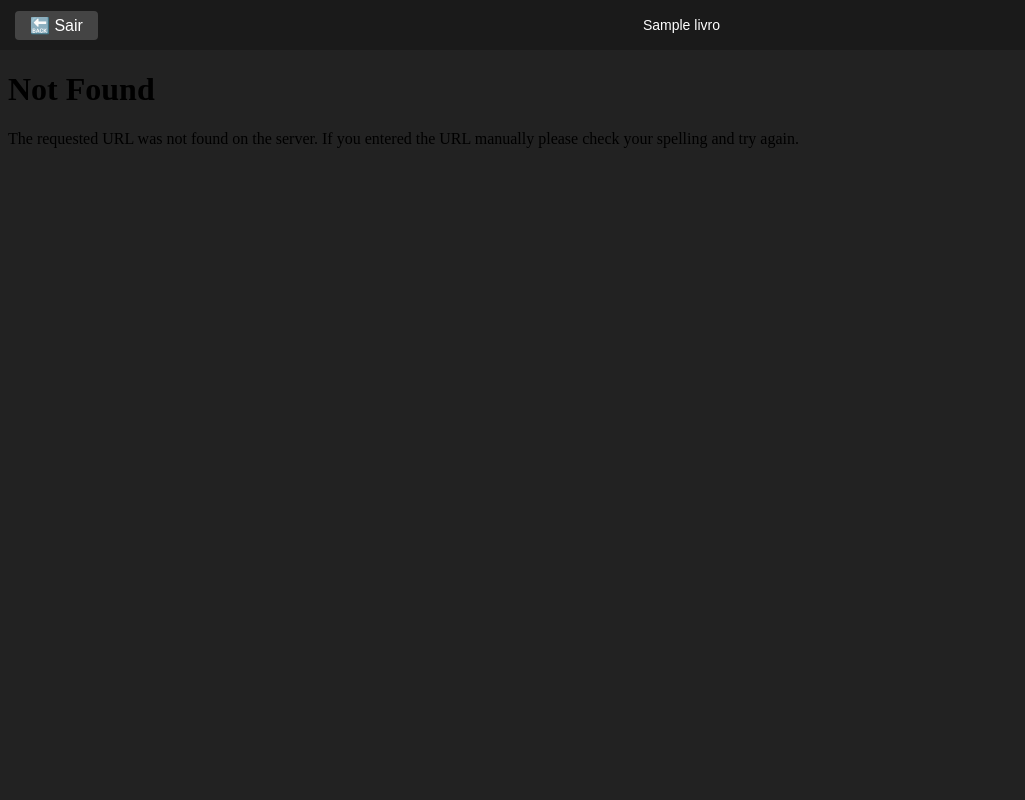
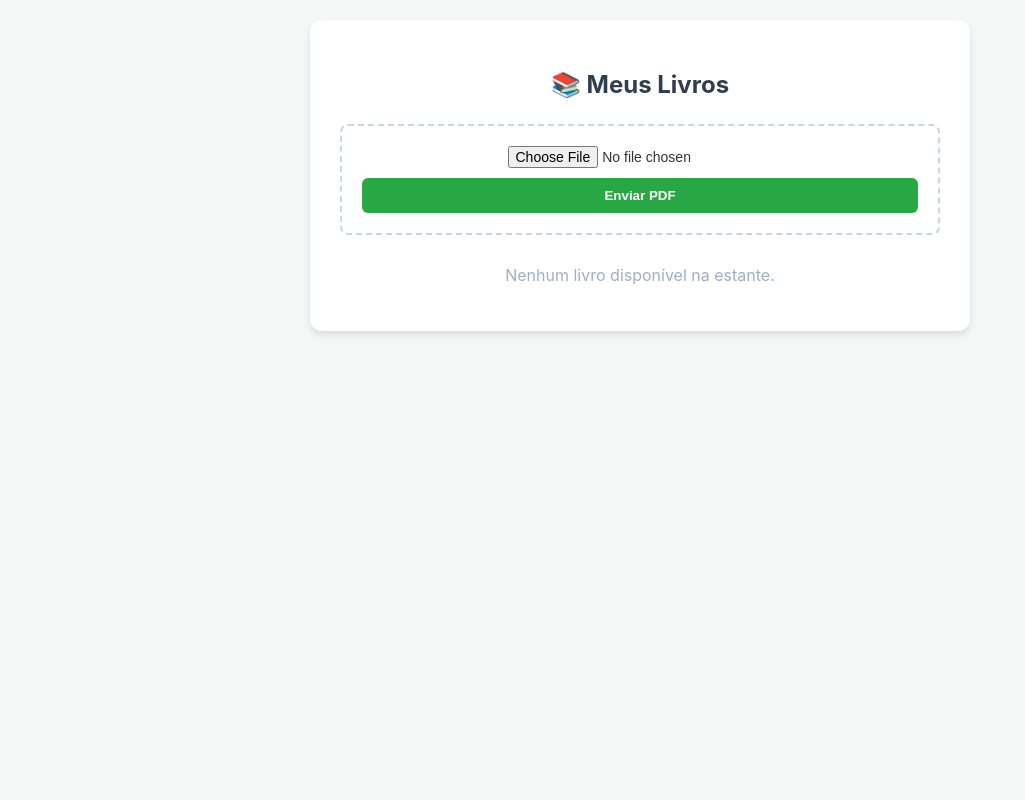
Before and after one commit to kidbradoki/Livros-, a Flask app: page /ler/1 in a window 1280 px wide. Shown: the whole page, without its empty margins (0-1025 px from the left). Run offline with Flask 3, Linux system fonts and the light colour scheme; tables that the repository leaves empty hold one stand-in row (values such as "Sample post").

Commit message:
Update leitor.html

```diff
--- a/templates/leitor.html
+++ b/templates/leitor.html
@@ -3,33 +3,41 @@
 <head>
     <meta charset="UTF-8">
     <meta name="viewport" content="width=device-width, initial-scale=1.0">
-    <title>{{ livro['titulo'] }}</title>
+    <title>Minha Biblioteca</title>
     <style>
-        body, html { margin: 0; padding: 0; height: 100%; background: #222; overflow: hidden; }
-        .nav { height: 50px; background: #1a1a1a; color: white; display: flex; align-items: center; padding: 0 15px; justify-content: space-between; font-family: sans-serif; }
-        iframe { width: 100%; height: calc(100% - 50px); border: none; }
-        .btn { color: white; text-decoration: none; background: #444; padding: 5px 15px; border-radius: 4px; }
+        body { font-family: -apple-system, BlinkMacSystemFont, "Segoe UI", Roboto, sans-serif; background-color: #f4f7f6; margin: 0; padding: 20px; color: #333; }
+        .container { max-width: 600px; margin: 0 auto; background: white; padding: 30px; border-radius: 12px; box-shadow: 0 4px 6px rgba(0,0,0,0.1); }
+        h2 { text-align: center; color: #2c3e50; margin-bottom: 25px; }
+        .upload-section { border: 2px dashed #cbd5e0; padding: 20px; text-align: center; border-radius: 8px; margin-bottom: 30px; }
+        .btn-upload { background-color: #28a745; color: white; border: none; padding: 10px 20px; border-radius: 6px; cursor: pointer; font-weight: bold; width: 100%; margin-top: 10px; }
+        .livro-item { display: flex; justify-content: space-between; align-items: center; padding: 15px; border-bottom: 1px solid #edf2f7; }
+        .btn-ler { text-decoration: none; background-color: #3182ce; color: white; padding: 8px 16px; border-radius: 4px; font-size: 14px; }
+        .vazio { text-align: center; color: #a0aec0; margin-top: 20px; }
     </style>
 </head>
 <body>
-    <div class="nav">
-        <a href="/" class="btn">🔙 Sair</a>
-        <span style="font-size: 14px;">{{ livro['titulo'] }}</span>
-        <div></div>
+    <div class="container">
+        <h2>📚 Meus Livros</h2>
+
+        <div class="upload-section">
+            <form action="/upload" method="post" enctype="multipart/form-data">
+                <input type="file" name="file" accept=".pdf" required style="font-size: 14px;">
+                <button type="submit" class="btn-upload">Enviar PDF</button>
+            </form>
+        </div>
+
+        <div id="lista-livros">
+            {% for livro in livros %}
+            <div class="livro-item">
+                <span style="font-weight: 500; overflow: hidden; text-overflow: ellipsis; white-space: nowrap; max-width: 70%;">{{ livro['titulo'] }}</span>
+                <a href="/ler/{{ livro['id'] }}" class="btn-ler">Ler Agora</a>
+            </div>
+            {% endfor %}
+
+            {% if not livros %}
+            <p class="vazio">Nenhum livro disponível na estante.</p>
+            {% endif %}
+        </div>
     </div>
-
-    <iframe src="/uploads/{{ livro['titulo'] }}#toolbar=0"></iframe>
-
-    <script>
-        // O progresso em PDF real é gerenciado pelo visualizador do browser,
-        // mas mantemos o ping para o banco de dados ficar ativo.
-        setInterval(() => {
-            fetch('/salvar_progresso', {
-                method: 'POST',
-                headers: {'Content-Type': 'application/json'},
-                body: JSON.stringify({id: {{ livro['id'] }}, pos: 0, dark: 0})
-            });
-        }, 30000);
-    </script>
 </body>
 </html>
```
